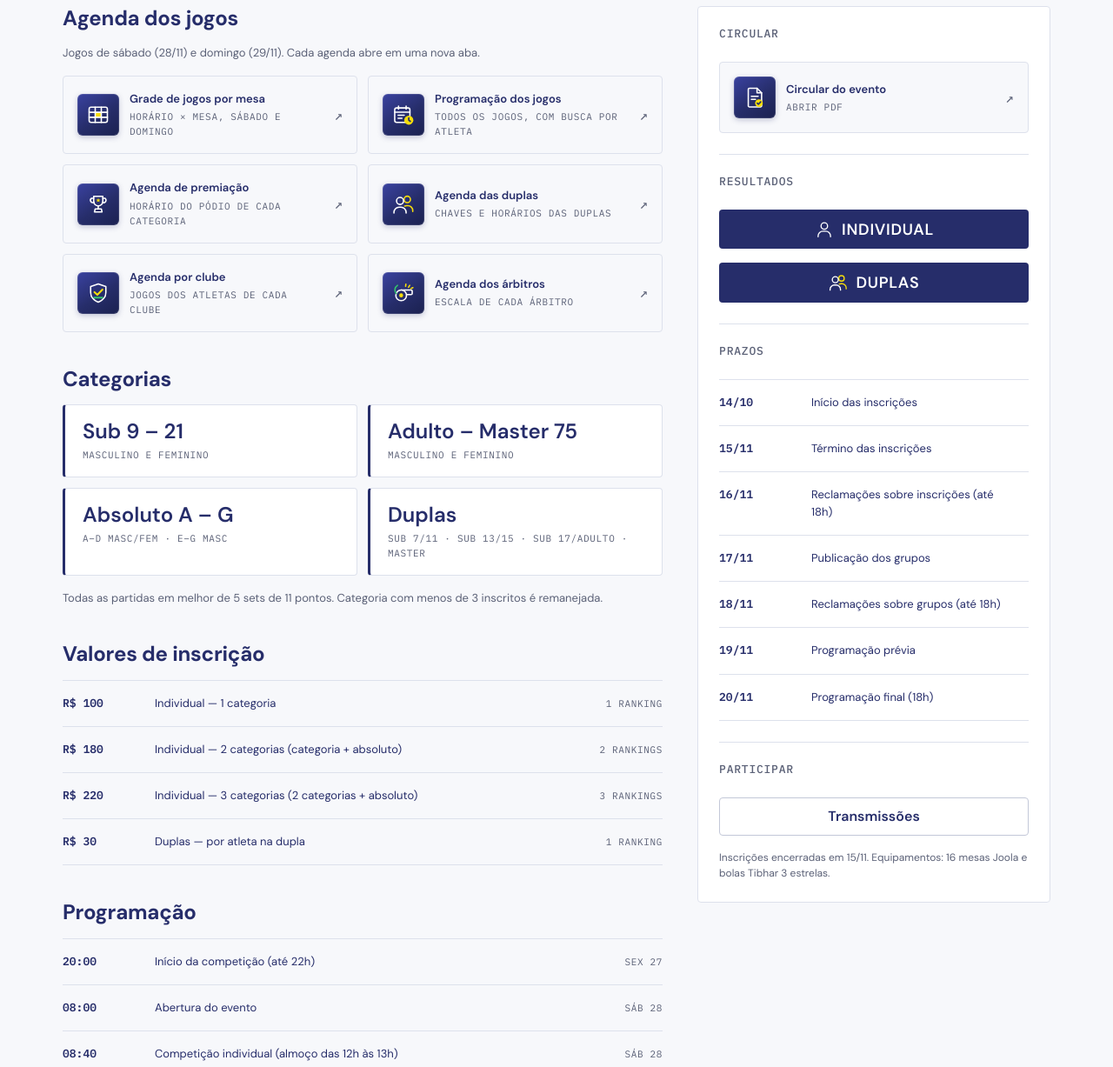
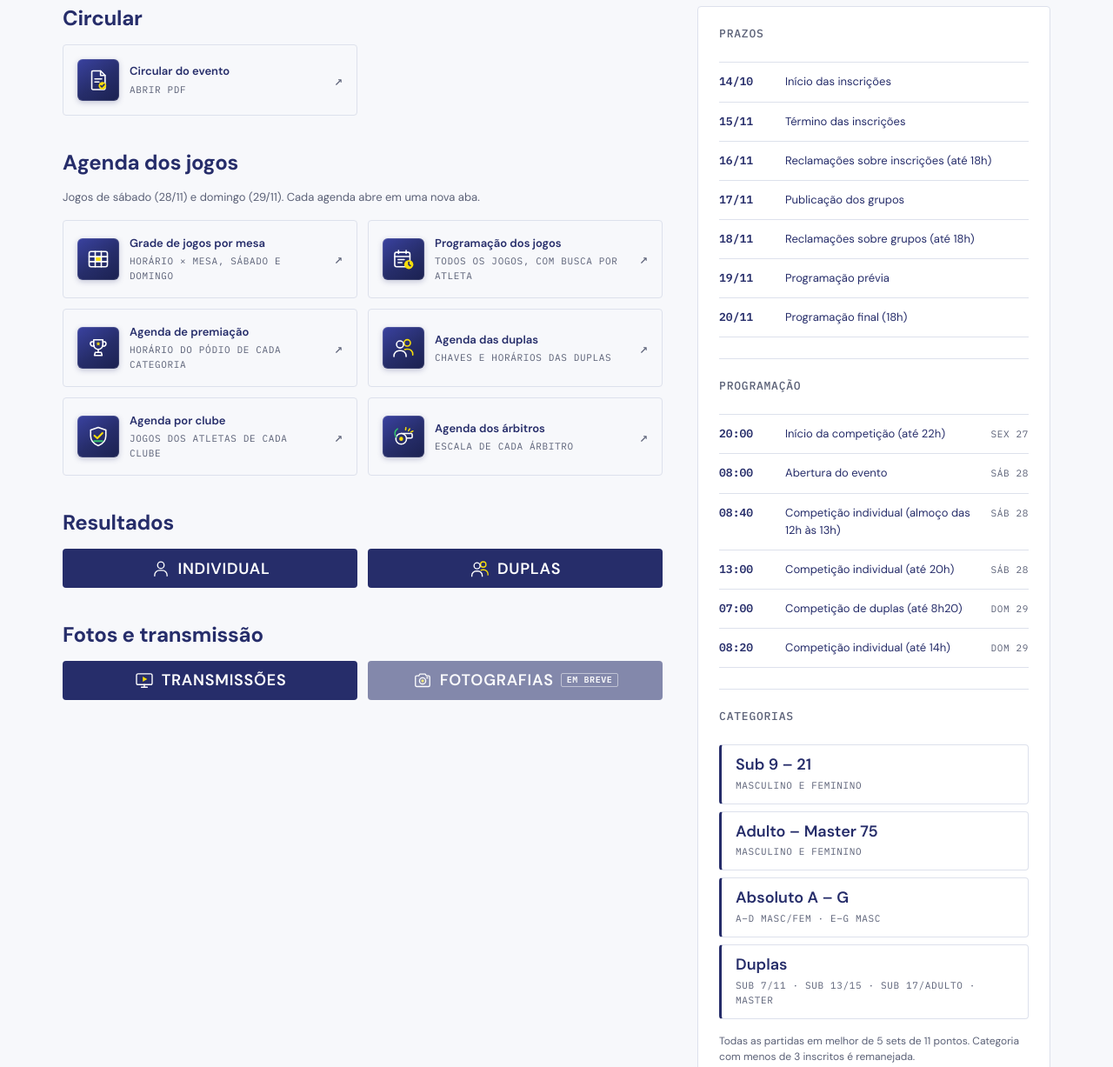
Before and after one commit to Daniel-Bucair/fmttm-site, a plain HTML site: page evento.html in a window 1280 px wide. Shown: the part 420-1647 px from the top of the page at 87% size. Drawn offline with Linux system fonts and the light colour scheme.

Commit message:
feat: reorganiza a página da Copa MT 4ª etapa
- Coluna principal: Circular, Agenda dos jogos, Resultados e
  "Fotos e transmissão" (Transmissões e Fotografias, esta "em breve")
- Lateral: Prazos, Programação, Categorias e Valores de inscrição;
  painel não acompanha mais a rolagem
- Ícones de tela e câmera no padrão dos demais; eventos.css?v=12

Co-Authored-By: Claude Opus 5.5 <noreply@anthropic.com>

```diff
--- a/assets/css/eventos.css
+++ b/assets/css/eventos.css
@@ -362,6 +362,14 @@
   border-top: 1px solid var(--borda);
   margin-block: var(--s-2);
 }
+/* Painel lateral completo (página da Copa MT 4ª etapa): Prazos, Programação, Categorias e Valores.
+   Mais alto que a tela, então não acompanha a rolagem; listas e categorias mais compactas. */
+.evento-acoes-painel--completo { position: static; }
+.evento-acoes-painel--completo .cronograma-item { grid-template-columns: 64px 1fr auto; gap: var(--s-3); padding: var(--s-3) 0; }
+.evento-acoes-painel--completo .cronograma-item__descricao { font-size: var(--ts-sm); }
+.evento-acoes-painel--completo .categorias-blocos { grid-template-columns: 1fr; gap: var(--s-2); }
+.evento-acoes-painel--completo .categoria-bloco { padding: var(--s-3) var(--s-4); }
+.evento-acoes-painel--completo .categoria-bloco__nome { font-size: var(--ts-md); }
 .evento-acoes-painel__nota {
   font-size: var(--ts-xs);
   color: var(--texto-fraco);
@@ -456,6 +464,11 @@ a.arquivo-card:hover .arquivo-card__seta { color: var(--cor-azul); }
 }
 .arquivo-card:has(> .arquivo-card__icone--agenda) { grid-template-columns: 48px 1fr auto; }
 .btn__icone { flex: none; }
+/* Botão ainda sem destino (ex.: Fotografias antes de haver fotos): aparência desativada e etiqueta "em breve". */
+.btn--em-breve, .btn--em-breve:hover { opacity: 0.55; cursor: not-allowed; background: var(--cor-azul); }
+.btn--em-breve small { font-size: 0.625rem; font-family: var(--fonte-mono); letter-spacing: var(--tracking-mono); padding: 2px 6px; border: 1px solid rgba(255, 255, 255, 0.5); border-radius: var(--raio-sm); }
+/* Resultados (página do evento): dois botões lado a lado, abaixo da Agenda dos jogos. */
+.resultados-botoes { display: grid; grid-template-columns: repeat(auto-fit, minmax(200px, 1fr)); gap: var(--s-3); margin-bottom: var(--s-10); }
 /* Botões de resultado (Individual/Duplas): caixa alta e um pouco maiores, para destaque. */
 .btn--resultado {
   text-transform: uppercase;
--- a/evento.html
+++ b/evento.html
@@ -13,7 +13,7 @@
   <link rel="stylesheet" href="assets/css/base.css">
   <link rel="stylesheet" href="assets/css/components.css">
   <link rel="stylesheet" href="assets/css/layout.css?v=7">
-  <link rel="stylesheet" href="assets/css/eventos.css?v=9">
+  <link rel="stylesheet" href="assets/css/eventos.css?v=12">
   <link rel="stylesheet" href="assets/css/animacoes.css">
 </head>
 <body>
@@ -86,6 +86,18 @@
       <div class="container evento-detalhe">
 
         <div>
+          <h2>Circular</h2>
+          <div class="agenda-grid">
+              <a href="assets/docs/circulares/circular-copa-mt-2026-4a-etapa.pdf?v=2" class="arquivo-card" target="_blank" rel="noopener">
+                <span class="arquivo-card__icone arquivo-card__icone--agenda" aria-hidden="true"><svg viewBox="0 0 32 32" width="28" height="28" fill="none" stroke="currentColor" stroke-width="1.8" stroke-linecap="round" stroke-linejoin="round"><path d="M9 4h10l6 6v17a1.5 1.5 0 0 1-1.5 1.5H9A1.5 1.5 0 0 1 7.5 27V5.5A1.5 1.5 0 0 1 9 4z"/><path d="M19 4v6h6M11.5 14.5h9M11.5 18.5h5.5"/><circle class="ic-am" cx="21.5" cy="23.5" r="5" stroke="none"/><path class="ic-az-s" d="M19.3 23.6l1.5 1.5 3-3.2" stroke-width="1.9"/></svg></span>
+                <span class="arquivo-card__corpo">
+                  <span class="arquivo-card__titulo">Circular do evento</span>
+                  <span class="arquivo-card__meta">Abrir PDF</span>
+                </span>
+                <span class="arquivo-card__seta" aria-hidden="true">↗</span>
+              </a>
+          </div>
+
           <h2 id="agenda">Agenda dos jogos</h2>
           <p class="evento-detalhe__nota evento-detalhe__nota--antes">Jogos de sábado (28/11) e domingo (29/11). Cada agenda abre em uma nova aba.</p>
           <div class="agenda-grid">
@@ -139,52 +151,33 @@
             </a>
           </div>
 
-          <h2>Categorias</h2>
-          <div class="categorias-blocos">
-            <div class="categoria-bloco">
-              <span class="categoria-bloco__nome">Sub 9 – 21</span>
-              <span class="categoria-bloco__detalhe">Masculino e feminino</span>
+          <h2>Resultados</h2>
+          <div class="resultados-botoes">
+            <a href="https://live.cbtm.org.br/eventos/evento-6195/inscritos" target="_blank" rel="noopener" class="btn btn--primario btn--resultado"><svg class="btn__icone" viewBox="0 0 32 32" width="24" height="24" aria-hidden="true" fill="none" stroke="currentColor" stroke-width="1.8" stroke-linecap="round" stroke-linejoin="round"><circle cx="16" cy="10.5" r="5"/><path d="M6.5 27v-1.2a7.3 7.3 0 0 1 7.3-7.3h4.4a7.3 7.3 0 0 1 7.3 7.3V27"/></svg>Individual</a>
+            <a href="agendas/2026-11-28-rak-duplas.html" target="_blank" rel="noopener" class="btn btn--primario btn--resultado"><svg class="btn__icone" viewBox="0 0 32 32" width="24" height="24" aria-hidden="true" fill="none" stroke="currentColor" stroke-width="1.8" stroke-linecap="round" stroke-linejoin="round"><circle class="ic-am-s" cx="21" cy="9.5" r="4.2"/><path class="ic-am-s" d="M17.6 18.3a6.4 6.4 0 0 1 2.6-.6h1.6a6.4 6.4 0 0 1 6.4 6.4v1.4"/><circle cx="11.5" cy="11.5" r="4.6"/><path d="M3.5 27.5v-1a6.8 6.8 0 0 1 6.8-6.8h2.4a6.8 6.8 0 0 1 6.8 6.8v1"/></svg>Duplas</a>
           </div>
-            <div class="categoria-bloco">
-              <span class="categoria-bloco__nome">Adulto – Master 75</span>
-              <span class="categoria-bloco__detalhe">Masculino e feminino</span>
-            </div>
-            <div class="categoria-bloco">
-              <span class="categoria-bloco__nome">Absoluto A – G</span>
-              <span class="categoria-bloco__detalhe">A–D masc/fem · E–G masc</span>
-            </div>
-            <div class="categoria-bloco categoria-bloco--largo">
-              <span class="categoria-bloco__nome">Duplas</span>
-              <span class="categoria-bloco__detalhe">Sub 7/11 · Sub 13/15 · Sub 17/Adulto · Master</span>
-            </div>
-          </div>
-          <p class="evento-detalhe__nota">Todas as partidas em melhor de 5 sets de 11 pontos. Categoria com menos de 3 inscritos é remanejada.</p>
 
-          <h2>Valores de inscrição</h2>
-          <div class="cronograma-lista evento-detalhe__bloco">
-            <div class="cronograma-item">
-              <span class="cronograma-item__hora">R$ 100</span>
-              <span class="cronograma-item__descricao">Individual — 1 categoria</span>
-              <span class="cronograma-item__local">1 ranking</span>
-            </div>
-            <div class="cronograma-item">
-              <span class="cronograma-item__hora">R$ 180</span>
-              <span class="cronograma-item__descricao">Individual — 2 categorias (categoria + absoluto)</span>
-              <span class="cronograma-item__local">2 rankings</span>
-            </div>
-            <div class="cronograma-item">
-              <span class="cronograma-item__hora">R$ 220</span>
-              <span class="cronograma-item__descricao">Individual — 3 categorias (2 categorias + absoluto)</span>
-              <span class="cronograma-item__local">3 rankings</span>
-            </div>
-            <div class="cronograma-item">
-              <span class="cronograma-item__hora">R$ 30</span>
-              <span class="cronograma-item__descricao">Duplas — por atleta na dupla</span>
-              <span class="cronograma-item__local">1 ranking</span>
+          <h2>Fotos e transmissão</h2>
+          <div class="resultados-botoes">
+            <a href="transmissoes.html" class="btn btn--primario btn--resultado"><svg class="btn__icone" viewBox="0 0 32 32" width="24" height="24" aria-hidden="true" fill="none" stroke="currentColor" stroke-width="1.8" stroke-linecap="round" stroke-linejoin="round"><rect x="4" y="6.5" width="24" height="16.5" rx="2.5"/><path d="M11.5 27h9M16 23v4"/><polygon class="ic-am" stroke="none" points="13.6,10.8 13.6,18.7 20.4,14.75"/></svg>Transmissões</a>
+            <span class="btn btn--primario btn--resultado btn--em-breve" aria-disabled="true" title="As fotos do evento serão publicadas em breve"><svg class="btn__icone" viewBox="0 0 32 32" width="24" height="24" aria-hidden="true" fill="none" stroke="currentColor" stroke-width="1.8" stroke-linecap="round" stroke-linejoin="round"><path d="M5 11.5a2 2 0 0 1 2-2h3.2l1.8-2.6h8l1.8 2.6H25a2 2 0 0 1 2 2V24a2 2 0 0 1-2 2H7a2 2 0 0 1-2-2z"/><circle cx="16" cy="17.2" r="4.8"/><circle class="ic-am" cx="16" cy="17.2" r="2.1" stroke="none"/><circle cx="23.2" cy="12.6" r=".6"/></svg>Fotografias<small>em breve</small></span>
           </div>
         </div>
 
-          <h2>Programação</h2>
+        <aside>
+          <div class="evento-acoes-painel evento-acoes-painel--completo">
+            <h3>Prazos</h3>
+            <div class="cronograma-lista">
+              <div class="cronograma-item"><span class="cronograma-item__hora">14/10</span><span class="cronograma-item__descricao">Início das inscrições</span></div>
+              <div class="cronograma-item"><span class="cronograma-item__hora">15/11</span><span class="cronograma-item__descricao">Término das inscrições</span></div>
+              <div class="cronograma-item"><span class="cronograma-item__hora">16/11</span><span class="cronograma-item__descricao">Reclamações sobre inscrições (até 18h)</span></div>
+              <div class="cronograma-item"><span class="cronograma-item__hora">17/11</span><span class="cronograma-item__descricao">Publicação dos grupos</span></div>
+              <div class="cronograma-item"><span class="cronograma-item__hora">18/11</span><span class="cronograma-item__descricao">Reclamações sobre grupos (até 18h)</span></div>
+              <div class="cronograma-item"><span class="cronograma-item__hora">19/11</span><span class="cronograma-item__descricao">Programação prévia</span></div>
+              <div class="cronograma-item"><span class="cronograma-item__hora">20/11</span><span class="cronograma-item__descricao">Programação final (18h)</span></div>
+            </div>
+            <div class="evento-acoes-painel__sep"></div>
+            <h3>Programação</h3>
             <div class="cronograma-lista">
               <div class="cronograma-item">
                 <span class="cronograma-item__hora">20:00</span>
@@ -217,37 +210,52 @@
                 <span class="cronograma-item__local">Dom 29</span>
               </div>
             </div>
+            <div class="evento-acoes-painel__sep"></div>
+            <h3>Categorias</h3>
+            <div class="categorias-blocos">
+              <div class="categoria-bloco">
+                <span class="categoria-bloco__nome">Sub 9 – 21</span>
+                <span class="categoria-bloco__detalhe">Masculino e feminino</span>
               </div>
-
-        <aside>
-          <div class="evento-acoes-painel">
-            <h3>Circular</h3>
-            <a href="assets/docs/circulares/circular-copa-mt-2026-4a-etapa.pdf?v=2" class="arquivo-card" target="_blank" rel="noopener">
-              <span class="arquivo-card__icone arquivo-card__icone--agenda" aria-hidden="true"><svg viewBox="0 0 32 32" width="28" height="28" fill="none" stroke="currentColor" stroke-width="1.8" stroke-linecap="round" stroke-linejoin="round"><path d="M9 4h10l6 6v17a1.5 1.5 0 0 1-1.5 1.5H9A1.5 1.5 0 0 1 7.5 27V5.5A1.5 1.5 0 0 1 9 4z"/><path d="M19 4v6h6M11.5 14.5h9M11.5 18.5h5.5"/><circle class="ic-am" cx="21.5" cy="23.5" r="5" stroke="none"/><path class="ic-az-s" d="M19.3 23.6l1.5 1.5 3-3.2" stroke-width="1.9"/></svg></span>
-              <span class="arquivo-card__corpo">
-                <span class="arquivo-card__titulo">Circular do evento</span>
-                <span class="arquivo-card__meta">Abrir PDF</span>
-              </span>
-              <span class="arquivo-card__seta" aria-hidden="true">↗</span>
-            </a>
+              <div class="categoria-bloco">
+                <span class="categoria-bloco__nome">Adulto – Master 75</span>
+                <span class="categoria-bloco__detalhe">Masculino e feminino</span>
+              </div>
+              <div class="categoria-bloco">
+                <span class="categoria-bloco__nome">Absoluto A – G</span>
+                <span class="categoria-bloco__detalhe">A–D masc/fem · E–G masc</span>
+              </div>
+              <div class="categoria-bloco categoria-bloco--largo">
+                <span class="categoria-bloco__nome">Duplas</span>
+                <span class="categoria-bloco__detalhe">Sub 7/11 · Sub 13/15 · Sub 17/Adulto · Master</span>
+              </div>
+            </div>
+            <p class="evento-acoes-painel__nota">Todas as partidas em melhor de 5 sets de 11 pontos. Categoria com menos de 3 inscritos é remanejada.</p>
             <div class="evento-acoes-painel__sep"></div>
-            <h3>Resultados</h3>
-            <a href="https://live.cbtm.org.br/eventos/evento-6195/inscritos" target="_blank" rel="noopener" class="btn btn--primario btn--resultado"><svg class="btn__icone" viewBox="0 0 32 32" width="24" height="24" aria-hidden="true" fill="none" stroke="currentColor" stroke-width="1.8" stroke-linecap="round" stroke-linejoin="round"><circle cx="16" cy="10.5" r="5"/><path d="M6.5 27v-1.2a7.3 7.3 0 0 1 7.3-7.3h4.4a7.3 7.3 0 0 1 7.3 7.3V27"/></svg>Individual</a>
-            <a href="agendas/2026-11-28-rak-duplas.html" target="_blank" rel="noopener" class="btn btn--primario btn--resultado"><svg class="btn__icone" viewBox="0 0 32 32" width="24" height="24" aria-hidden="true" fill="none" stroke="currentColor" stroke-width="1.8" stroke-linecap="round" stroke-linejoin="round"><circle class="ic-am-s" cx="21" cy="9.5" r="4.2"/><path class="ic-am-s" d="M17.6 18.3a6.4 6.4 0 0 1 2.6-.6h1.6a6.4 6.4 0 0 1 6.4 6.4v1.4"/><circle cx="11.5" cy="11.5" r="4.6"/><path d="M3.5 27.5v-1a6.8 6.8 0 0 1 6.8-6.8h2.4a6.8 6.8 0 0 1 6.8 6.8v1"/></svg>Duplas</a>
-            <div class="evento-acoes-painel__sep"></div>
-            <h3>Prazos</h3>
+            <h3>Valores de inscrição</h3>
             <div class="cronograma-lista">
-              <div class="cronograma-item"><span class="cronograma-item__hora">14/10</span><span class="cronograma-item__descricao">Início das inscrições</span></div>
-              <div class="cronograma-item"><span class="cronograma-item__hora">15/11</span><span class="cronograma-item__descricao">Término das inscrições</span></div>
-              <div class="cronograma-item"><span class="cronograma-item__hora">16/11</span><span class="cronograma-item__descricao">Reclamações sobre inscrições (até 18h)</span></div>
-              <div class="cronograma-item"><span class="cronograma-item__hora">17/11</span><span class="cronograma-item__descricao">Publicação dos grupos</span></div>
-              <div class="cronograma-item"><span class="cronograma-item__hora">18/11</span><span class="cronograma-item__descricao">Reclamações sobre grupos (até 18h)</span></div>
-              <div class="cronograma-item"><span class="cronograma-item__hora">19/11</span><span class="cronograma-item__descricao">Programação prévia</span></div>
-              <div class="cronograma-item"><span class="cronograma-item__hora">20/11</span><span class="cronograma-item__descricao">Programação final (18h)</span></div>
+              <div class="cronograma-item">
+                <span class="cronograma-item__hora">R$ 100</span>
+                <span class="cronograma-item__descricao">Individual — 1 categoria</span>
+                <span class="cronograma-item__local">1 ranking</span>
+              </div>
+              <div class="cronograma-item">
+                <span class="cronograma-item__hora">R$ 180</span>
+                <span class="cronograma-item__descricao">Individual — 2 categorias (categoria + absoluto)</span>
+                <span class="cronograma-item__local">2 rankings</span>
+              </div>
+              <div class="cronograma-item">
+                <span class="cronograma-item__hora">R$ 220</span>
+                <span class="cronograma-item__descricao">Individual — 3 categorias (2 categorias + absoluto)</span>
+                <span class="cronograma-item__local">3 rankings</span>
+              </div>
+              <div class="cronograma-item">
+                <span class="cronograma-item__hora">R$ 30</span>
+                <span class="cronograma-item__descricao">Duplas — por atleta na dupla</span>
+                <span class="cronograma-item__local">1 ranking</span>
+              </div>
             </div>
             <div class="evento-acoes-painel__sep"></div>
-            <h3>Participar</h3>
-            <a href="transmissoes.html" class="btn btn--linha">Transmissões</a>
             <p class="evento-acoes-painel__nota">Inscrições encerradas em 15/11. Equipamentos: 16 mesas Joola e bolas Tibhar 3 estrelas.</p>
           </div>
         </aside>
```
Also changed, not shown: evento-copa-brasil.html (+1 -1 lines), evento-copa-mt-1.html (+1 -1 lines), evento-copa-mt-2.html (+1 -1 lines), evento-copa-mt-3.html (+1 -1 lines), evento-liga-mt-1.html (+1 -1 lines), evento-liga-mt-2.html (+1 -1 lines), evento-liga-mt-3-porto-alegre-do-norte.html (+1 -1 lines), evento-liga-mt-3.html (+1 -1 lines), evento-liga-mt-4.html (+1 -1 lines), eventos.html (+1 -1 lines). Lines whose indentation alone changed are shown as unchanged.
